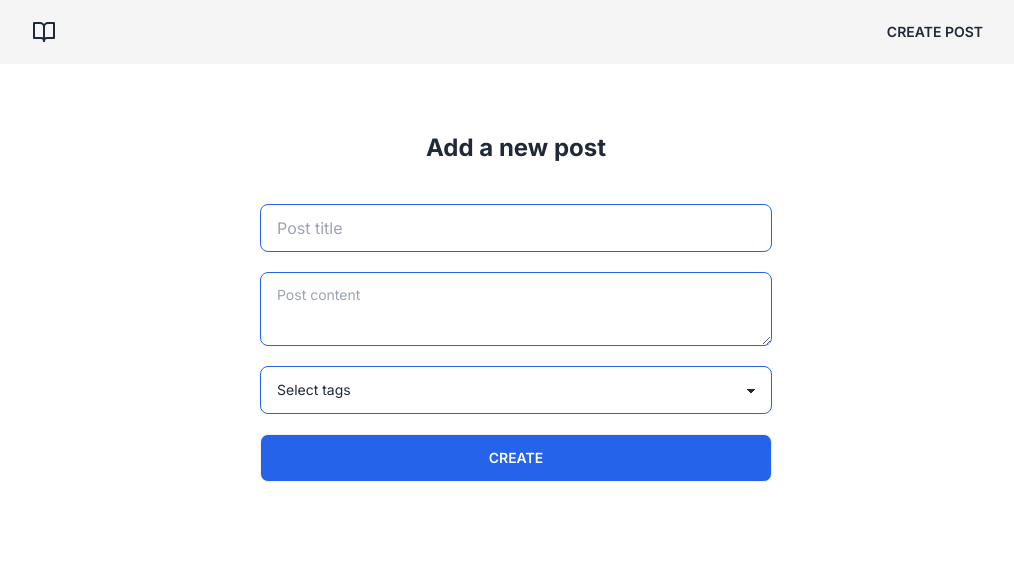
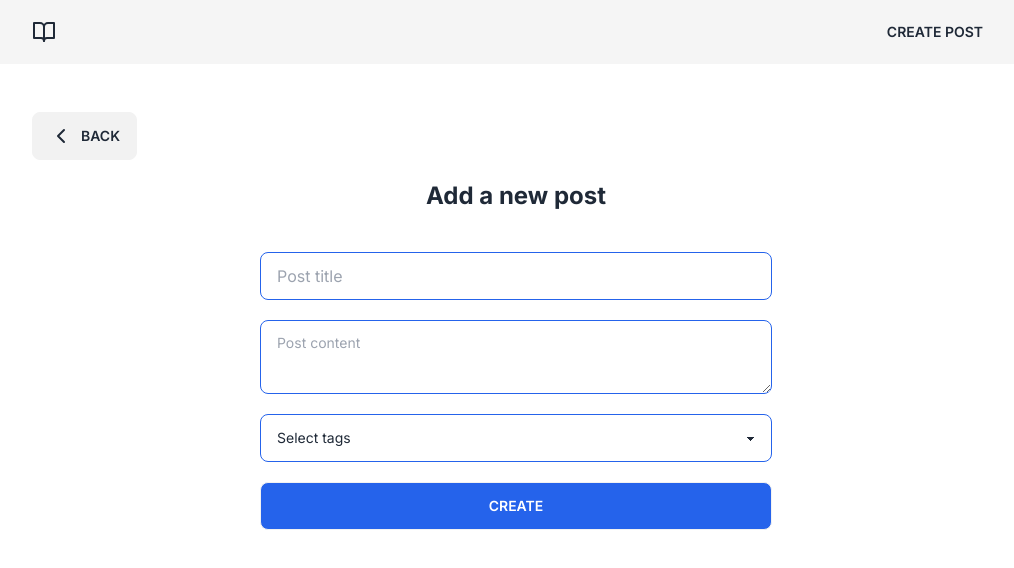
Before and after one commit to dalinec/blog-app, a Next.js app: page /create in a window 1280 px wide. Shown: the top 568 px of the page, without its empty margins (124-1138 px from the left). Built offline with nearby package versions, Linux system fonts and the light colour scheme.

Commit message:
add edit page

```diff
--- a/src/app/blog/[id]/page.tsx
+++ b/src/app/blog/[id]/page.tsx
@@ -1,9 +1,11 @@
+import BackButton from '@/components/Buttons/BackButton';
 import ButtonAction from '@/components/Buttons/ButtonAction';
 
 const BlogDetailsPage = () => {
   return (
     <>
       <div className='mb-8'>
+        <BackButton />
         <h2 className='text-xl font-bold my-5'>Post One</h2>
         <ButtonAction />
       </div>
--- a/src/app/create/page.tsx
+++ b/src/app/create/page.tsx
@@ -3,6 +3,7 @@
 import { SubmitHandler } from 'react-hook-form';
 import FormPost from '@/components/FormPost/FormPost';
 import { FormInputPost } from '@/types';
+import BackButton from '@/components/Buttons/BackButton';
 
 const CreatePage = () => {
   const handleCreatePost: SubmitHandler<FormInputPost> = (data) => {
@@ -11,8 +12,9 @@ const CreatePage = () => {
 
   return (
     <div>
+      <BackButton />
       <h1 className='text-2xl my-5 font-bold text-center'>Add a new post</h1>
-      <FormPost submit={handleCreatePost} />
+      <FormPost submit={handleCreatePost} isEditing={false} />
     </div>
   );
 };
--- /dev/null
+++ b/src/app/edit/[id]/page.tsx
@@ -0,0 +1,20 @@
+'use client';
+
+import FormPost from '@/components/FormPost/FormPost';
+import { FormInputPost } from '@/types';
+import { SubmitHandler } from 'react-hook-form';
+
+const EditPage = () => {
+  const handleEditPost: SubmitHandler<FormInputPost> = (data) => {
+    console.log(data);
+  };
+
+  return (
+    <div>
+      <h1 className='text-2xl my-5 font-bold text-center'>Edit the post</h1>
+      <FormPost submit={handleEditPost} isEditing={true} />
+    </div>
+  );
+};
+
+export default EditPage;
--- /dev/null
+++ b/src/components/Buttons/BackButton.tsx
@@ -0,0 +1,16 @@
+'use client';
+
+import { ChevronLeft } from 'lucide-react';
+import { useRouter } from 'next/navigation';
+
+const BackButton = () => {
+  const router = useRouter();
+  return (
+    <button className='btn' onClick={() => router.back()}>
+      <ChevronLeft />
+      Back
+    </button>
+  );
+};
+
+export default BackButton;
--- a/src/components/FormPost/FormPost.tsx
+++ b/src/components/FormPost/FormPost.tsx
@@ -6,9 +6,10 @@ import { useForm, SubmitHandler } from 'react-hook-form';
 
 interface FormPostProps {
   submit: SubmitHandler<FormInputPost>;
+  isEditing: boolean;
 }
 
-const FormPost: FC<FormPostProps> = ({ submit }) => {
+const FormPost: FC<FormPostProps> = ({ submit, isEditing }) => {
   const { register, handleSubmit } = useForm<FormInputPost>();
 
   return (
@@ -40,7 +41,7 @@ const FormPost: FC<FormPostProps> = ({ submit }) => {
         <option>nextjs</option>
       </select>
       <button type='submit' className='btn btnBlue w-full max-w-lg'>
-        Create
+        {isEditing ? 'Update' : 'Create'}
       </button>
     </form>
   );
```
